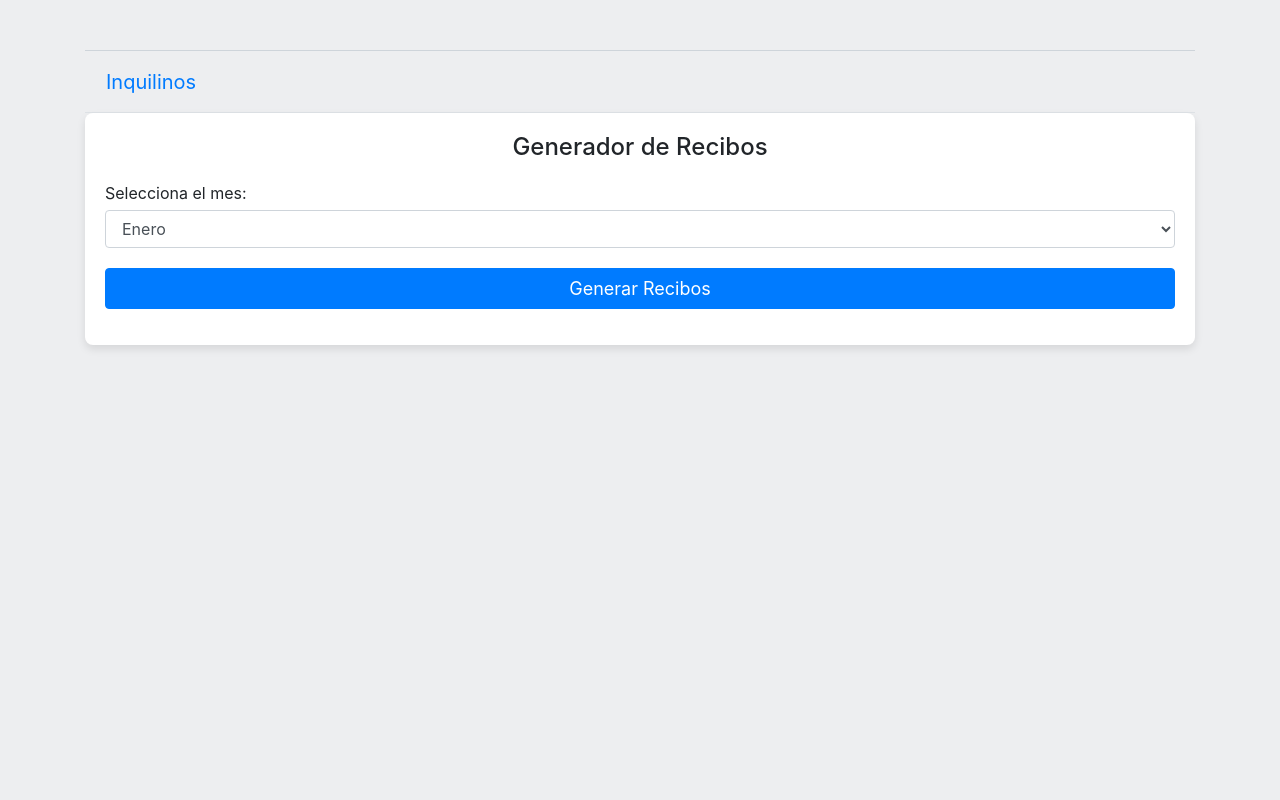
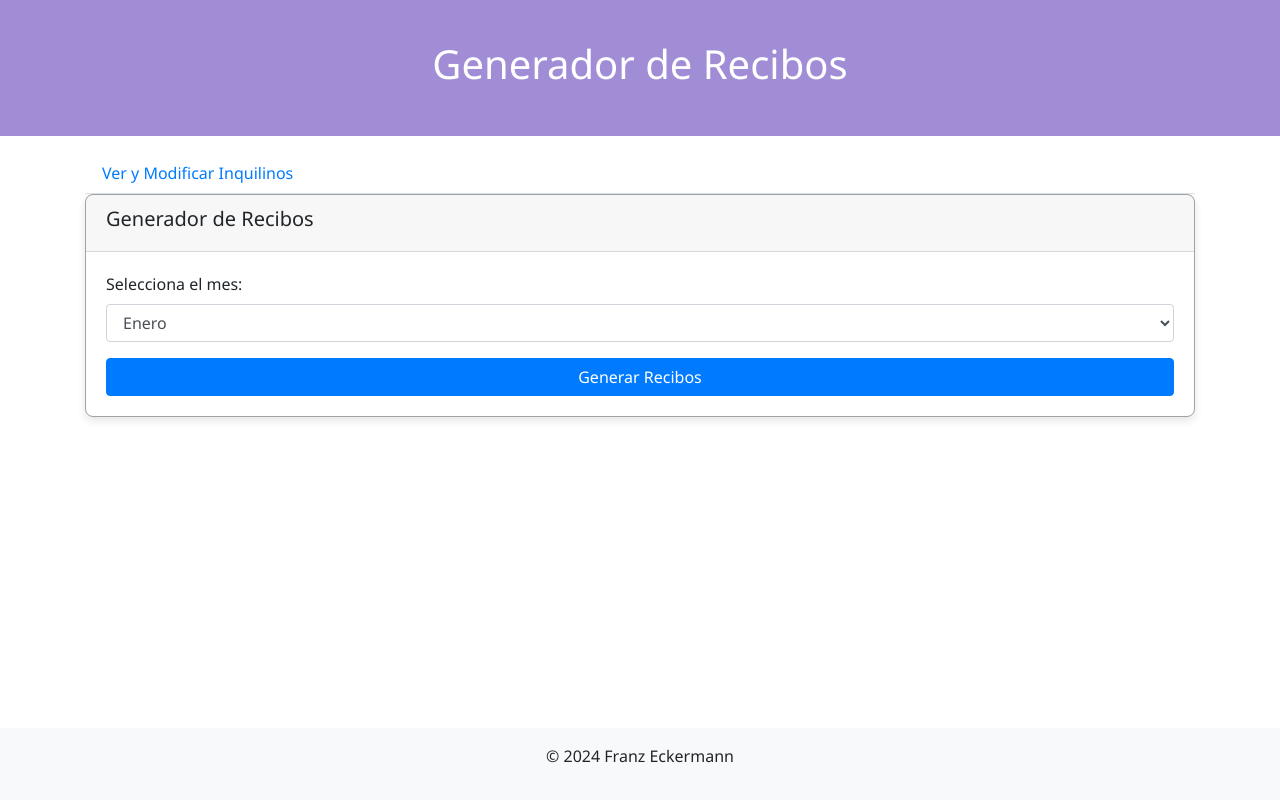
Before and after one commit to DonPon/recibos_django, a Django app: page / in a window 1280 px wide. Run offline with Django 4.2, Linux system fonts and the light colour scheme; some libraries are stand-ins or nearby versions.

Commit message:
made it look cooler

```diff
--- /dev/null
+++ b/recibos/templates/recibos/base.html
@@ -0,0 +1,57 @@
+<!DOCTYPE html>
+<html lang="en">
+    <link rel="stylesheet" href="https://stackpath.bootstrapcdn.com/bootstrap/4.5.2/css/bootstrap.min.css">
+<head>
+    <meta charset="UTF-8">
+    <meta http-equiv="X-UA-Compatible" content="IE=edge">
+    <meta name="viewport" content="width=device-width, initial-scale=1.0">
+    <title>{% block title %}Recibos{% endblock %}</title>
+
+
+    <style>
+        body {
+            background-color: #ffffff;
+            font-family: 'Segoe UI', Tahoma, Geneva, Verdana, sans-serif;
+            margin: 0;
+            padding: 0;
+        }
+
+        header {
+            background-color: #a18dd6;
+            color: white;
+            text-align: center;
+            padding: 1rem;
+        }
+
+        main {
+            display: flex;
+            flex-wrap: wrap;
+            justify-content: center;
+            padding: 1rem;
+        }
+        .card {
+            width: 100%;
+            margin-bottom: 20px;
+            box-shadow: 0 4px 8px rgba(0, 0, 0, 0.1);
+            transition: transform 0.2s;
+            border: 1px solid #9ea3a5; /* Subtle border color */
+            border-radius: 8px;
+        }
+    </style>
+</head>
+<body>
+    <header><br>{% block header %}{% endblock %}<br>
+    </header>
+
+    <main>
+        {% block content %}{% endblock %}
+    </main>
+
+    <footer class="text-center fixed-bottom bg-light py-3">
+        <p>&copy; 2024 Franz Eckermann</p>
+    </footer>
+
+
+
+</body>
+</html>
--- a/recibos/templates/recibos/generate_pdfs.html
+++ b/recibos/templates/recibos/generate_pdfs.html
@@ -1,76 +1,30 @@
 <!-- generate_pdfs.html -->
-<html lang="es">
-<head>
-    <meta charset="UTF-8">
-    <meta name="viewport" content="width=device-width, initial-scale=1.0">
-    <title>Generador de Recibos</title>
-    <link rel="stylesheet" href="https://stackpath.bootstrapcdn.com/bootstrap/4.5.2/css/bootstrap.min.css">
-    <style>
-        body {
-            background-color: #edeef0;; /* Light grayish-blue background */
-        }
-        .container {
-            margin-top: 50px;
-        }
-        .nav-link-inquilinos {
-            font-size: 20px;
-            padding: 15px 20px;
-        }
-        .card {
-            width: 100%;
-            margin: auto;
-            box-shadow: 0 4px 8px rgba(0, 0, 0, 0.1);
-            border: none;
-            border-radius: 8px;
-        }
-        .line {
-            width: 100%;
-            height: 0.5px;
-            background-color: #ced4da;
-            margin: 0;
-            padding: 0;
-        }
-        .card-body {
-            text-align: center;
-            padding: 20px;
-        }
-        .card-title {
-            font-size: 24px;
-            margin-bottom: 20px;
-        }
-        .form-group {
-            margin-bottom: 20px;
-        }
-        label {
-            font-size: 16px;
-            margin-bottom: 5px;
-            display: block;
-            text-align: left;
-        }
-        select {
-            width: 100%;
-            padding: 10px;
-            font-size: 16px;
-            border: 1px solid #ced4da;
-            border-radius: 4px;
-        }
-        .btn-primary {
-            font-size: 18px;
-            width: 100%;
-        }
-    </style>
-</head>
-<body>
+{% extends 'recibos/base.html' %}
+
+{% block title %}Generador de Recibos{% endblock %}
+
+{% block header %}
+    <!-- Additional header content specific to generate_pdfs.html can be added here if needed -->
+    <h1>Generador de Recibos</h1>
+{% endblock %}
+
+{% block content %}
+
+
     <div class="container">
         <div class="line"></div>
         <ul class="nav nav-tabs">
             <li class="nav-item">
-                <a class="nav-link nav-link-inquilinos" href="{% url 'update_tenants' %}">Inquilinos</a>
+                <a class="nav-link nav-link-inquilinos" href="{% url 'update_tenants' %}">
+                    <i class="bi bi-eye"></i> Ver y Modificar Inquilinos
+                </a>
             </li>
         </ul>
         <div class="card">
+            <div class="card-header">
+                <h5>Generador de Recibos</h5>
+            </div>
             <div class="card-body">
-                <h1 class="card-title">Generador de Recibos</h1>
                 <form method="post" action="{% url 'generate_pdfs' %}">
                     {% csrf_token %}
                     <div class="form-group">
@@ -88,6 +42,7 @@
                             <option value="octubre">Octubre</option>
                             <option value="noviembre">Noviembre</option>
                             <option value="diciembre">Diciembre</option>
+                            <!-- ... (other options) -->
                         </select>
                     </div>
                     <button type="submit" class="btn btn-primary btn-block">Generar Recibos</button>
@@ -95,5 +50,4 @@
             </div>
         </div>
     </div>
-</body>
-</html>
+{% endblock %}
```
Also changed, not shown: recibos/templates/recibos/add_tenant.html (+8 -5 lines), recibos/templates/recibos/update_tenant.html (+7 -5 lines), recibos/templates/recibos/update_tenants.html (+31 -18 lines), 1 other file.
